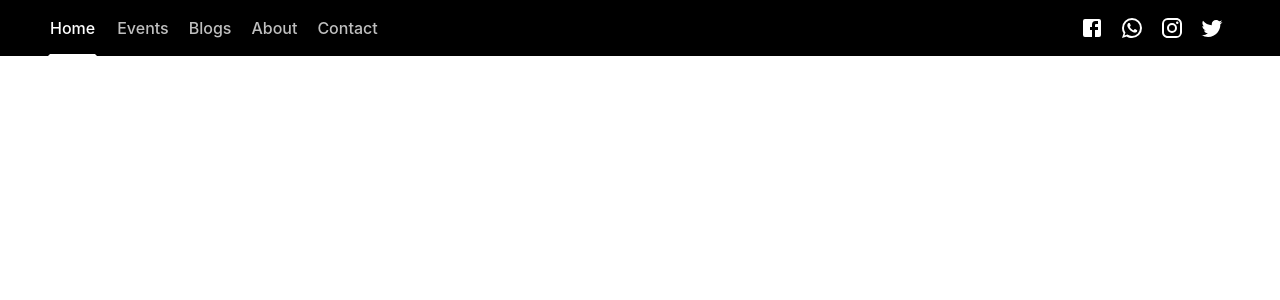
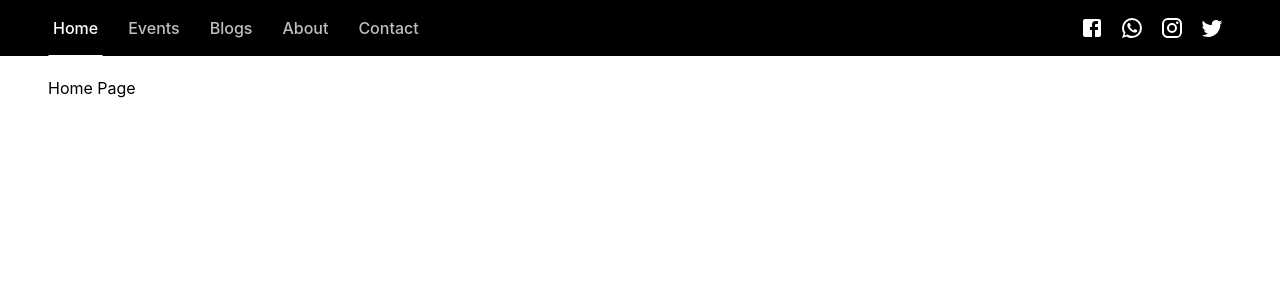
Before and after one commit to alinaqikhan/tribune, a Next.js app: page / in a window 1280 px wide. Shown: the top 300 px of the page. Built offline with nearby package versions, Linux system fonts and the light colour scheme.

Commit message:
Added layout wrapper component

```diff
--- a/components/index.js
+++ b/components/index.js
@@ -1,3 +1,3 @@
-import { NavigationBar } from "./layouts";
+import { NavigationBar, Layout } from './layouts';
 
-export { NavigationBar };
+export { NavigationBar, Layout };
--- a/components/layouts/index.js
+++ b/components/layouts/index.js
@@ -1,3 +1,4 @@
 import NavigationBar from './navigation-bar';
+import Layout from './layout';
 
-export { NavigationBar };
+export { NavigationBar, Layout };
--- /dev/null
+++ b/components/layouts/layout.js
@@ -0,0 +1,19 @@
+import NavigationBar from './navigation-bar';
+
+const Layout = props => {
+    return (
+        <>
+        <header>
+            <NavigationBar />
+        </header>
+        <main className='mx-4 my-3 md:mx-8 md:my-5 lg:mx-12'>
+            {props.children}
+        </main>
+        <footer>
+
+        </footer>
+        </>
+    );
+};
+
+export default Layout;
--- a/components/layouts/nav-link.js
+++ b/components/layouts/nav-link.js
@@ -6,7 +6,7 @@ export const NavLink = ({ id, title, href }) => {
   const router = useRouter();
 
   return (
-      <li key={id} className={`font-medium opacity-75 hover:opacity-100 transition-opacity flex items-center ${router.pathname == href ? "active-nav-link" : ""}`}>
+      <li key={id} className={`font-medium opacity-75 hover:opacity-100 transition-opacity px-1 flex items-center nav-link ${router.pathname == href ? "active-nav-link" : ""}`}>
         <Link href={`${href}`}>
           <a>{title}</a>
         </Link>
--- a/pages/_app.js
+++ b/pages/_app.js
@@ -1,7 +1,12 @@
-import '../styles/globals.css'
+import '../styles/globals.css';
+import { Layout } from '../components';
 
 function MyApp({ Component, pageProps }) {
-  return <Component {...pageProps} />
+  return (
+    <Layout>
+      <Component {...pageProps} />
+    </Layout>
+  );
 }
 
-export default MyApp
+export default MyApp;
--- a/pages/index.js
+++ b/pages/index.js
@@ -2,14 +2,9 @@ import { NavigationBar } from "../components";
 
 const HomePage = props => {
     return (
-        <>
-            <header>
-              <NavigationBar />
-            </header>
-            <main>
-
-            </main>
-        </>
+        <h2>
+           Home Page
+        </h2>
     );
 };
 
--- a/styles/globals.css
+++ b/styles/globals.css
@@ -32,8 +32,11 @@ a {
   }
 }
 
+.nav-link {
+  border: 1px solid transparent;
+}
+
 .active-nav-link {
-  border: 2px solid transparent;
   border-bottom-color: white;
   opacity: 1;
 }
```
